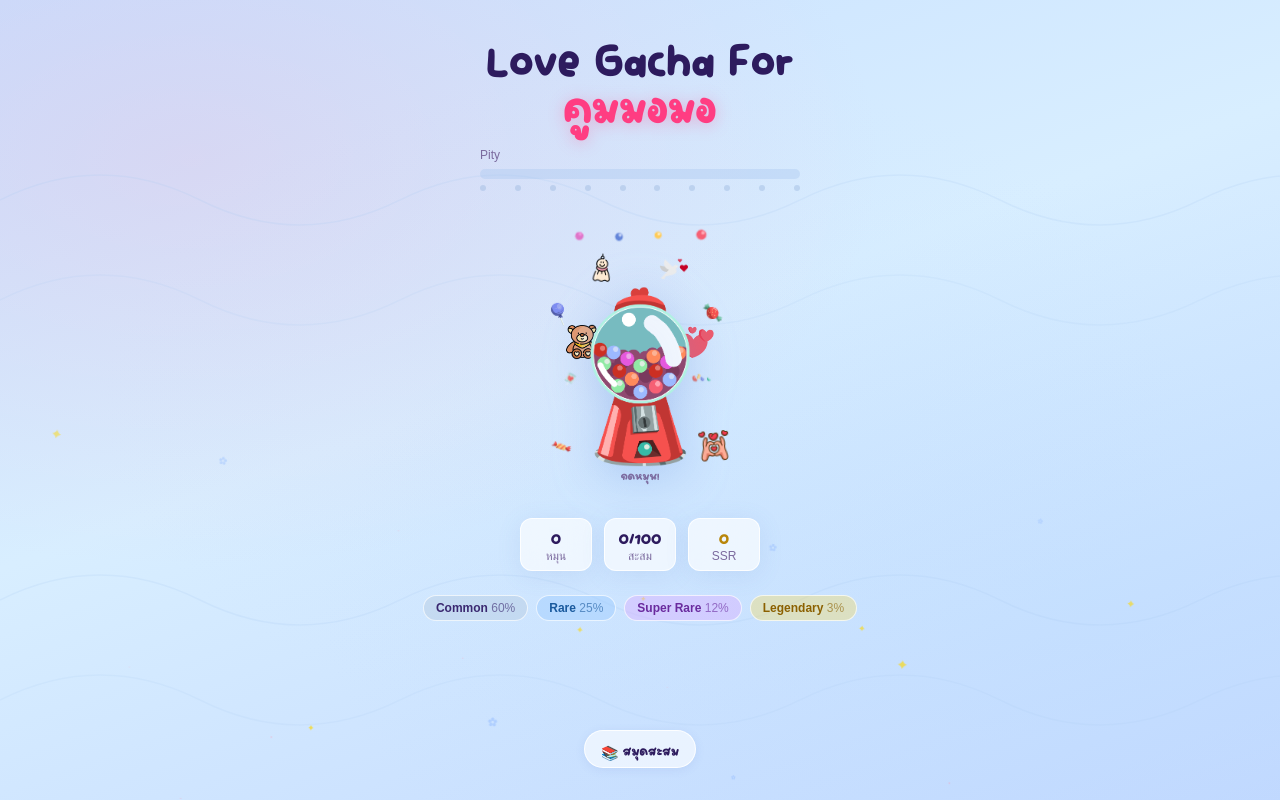
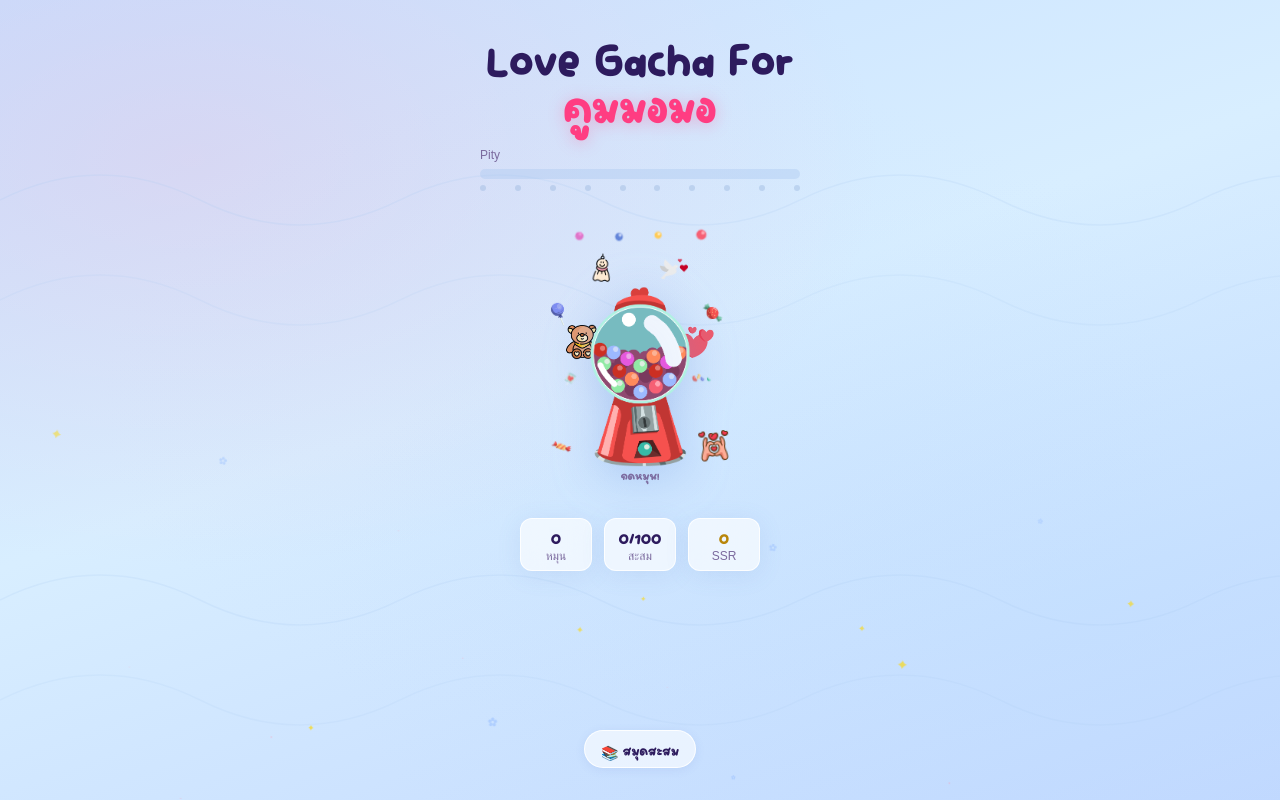
Before and after one commit to blackjxxxxx-del/Love-Gacha, a Next.js app: page / in a window 1280 px wide. Built offline with nearby package versions, Linux system fonts and the light colour scheme.

Commit message:
Remove rarity rates display

```diff
--- a/app/page.tsx
+++ b/app/page.tsx
@@ -109,27 +109,6 @@ export default function Home() {
           ))}
         </motion.div>
 
-        {/* ── Rarity rates ── */}
-        <motion.div
-          className="flex gap-2 flex-wrap justify-center"
-          initial={{ opacity: 0 }}
-          animate={{ opacity: 1 }}
-          transition={{ delay: 0.6 }}
-        >
-          {[
-            { label: "Common",     rate: "60%", bg: "rgba(180,200,220,0.4)", color: "#3A2870" },
-            { label: "Rare",       rate: "25%", bg: "rgba(150,200,255,0.4)", color: "#1A5A9E" },
-            { label: "Super Rare", rate: "12%", bg: "rgba(220,170,255,0.4)", color: "#6A2A9E" },
-            { label: "Legendary",  rate: "3%",  bg: "rgba(255,220,80,0.35)", color: "#8B6000" },
-          ].map((r) => (
-            <div key={r.label}
-              className="px-3 py-1 rounded-full text-xs font-bold border"
-              style={{ background: r.bg, color: r.color, borderColor: "rgba(255,255,255,0.7)" }}>
-              {r.label} <span className="opacity-60 font-normal">{r.rate}</span>
-            </div>
-          ))}
-        </motion.div>
-
         {/* ── Nav ── */}
         <motion.nav
           className="flex gap-3 mt-auto pt-4"
```
